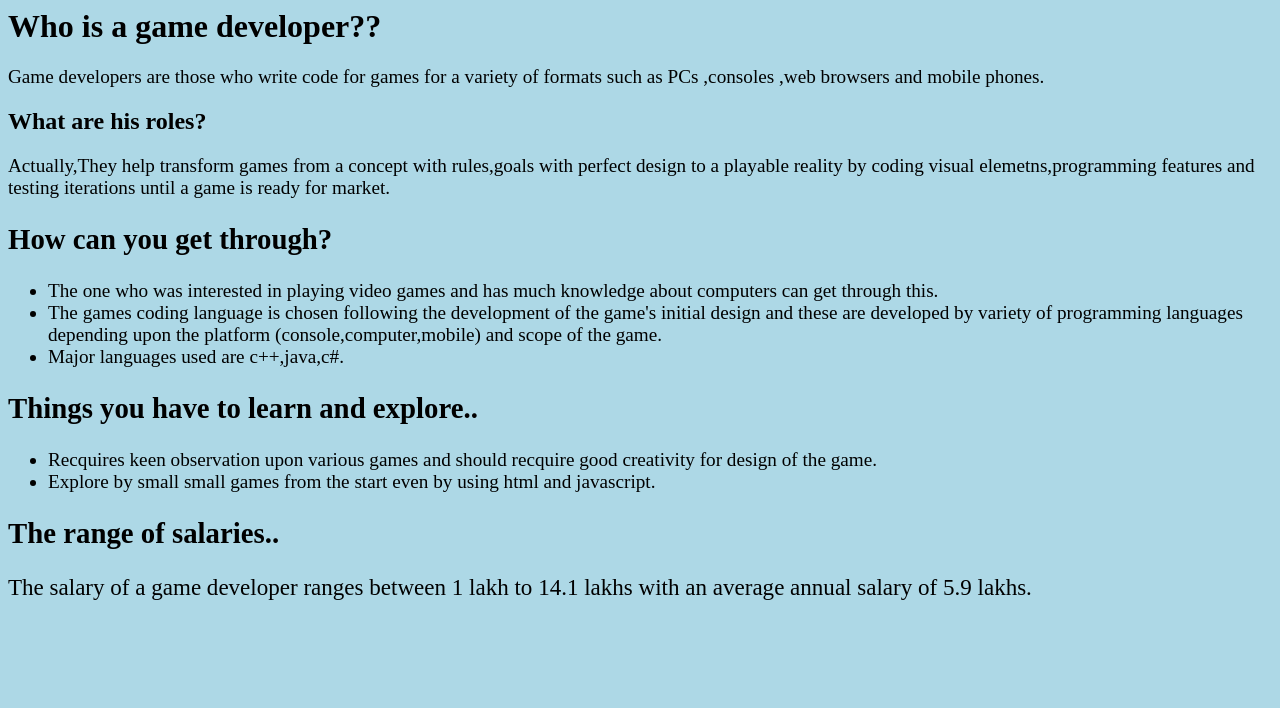
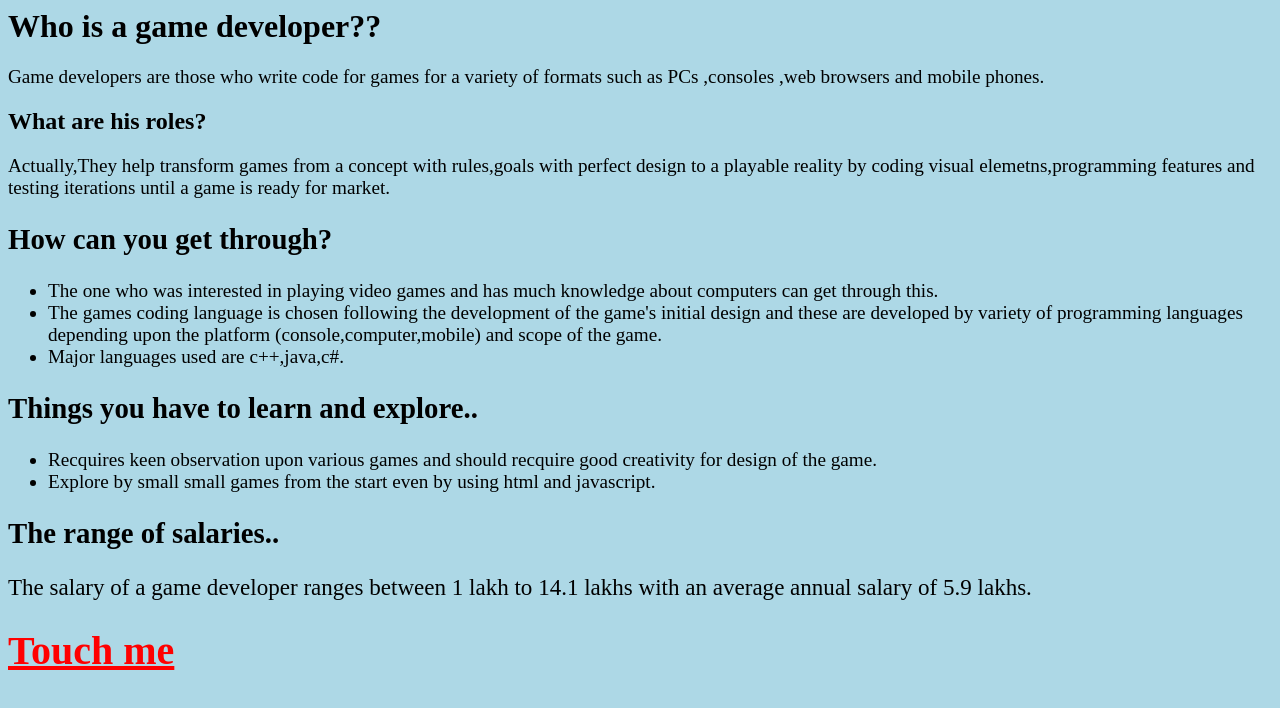
Before and after one commit to preethikapenta/Website-1, a plain HTML site: page game.html in a window 1280 px wide. Drawn offline with Linux system fonts and the light colour scheme.

Commit message:
added link to end file

```diff
--- a/game.html
+++ b/game.html
@@ -27,5 +27,12 @@
 
 <h2>The range of salaries..</h2>
 <big>The salary of a game developer ranges between 1 lakh to 14.1 lakhs with an average annual salary of 5.9 lakhs.</big>
-</body>
-</html>
+
+
+<a href="suggestion.html" style="font-size:20px;color:#FF0000">
+    <h1>
+    Touch me
+    </h1>
+    </a>
+    </big></body>
+    </html>
```
